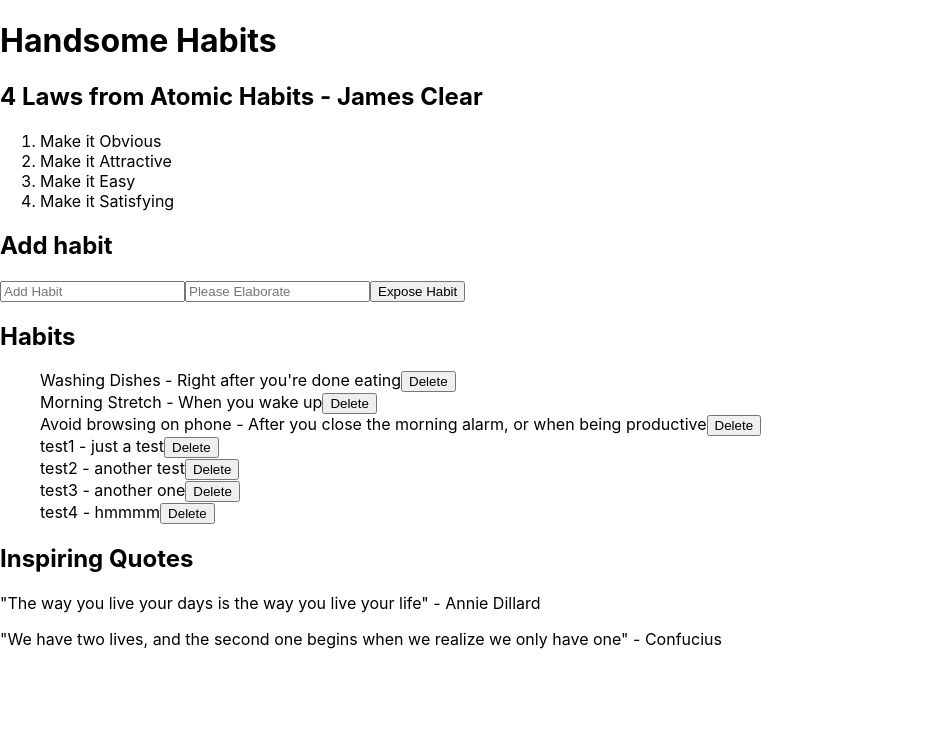
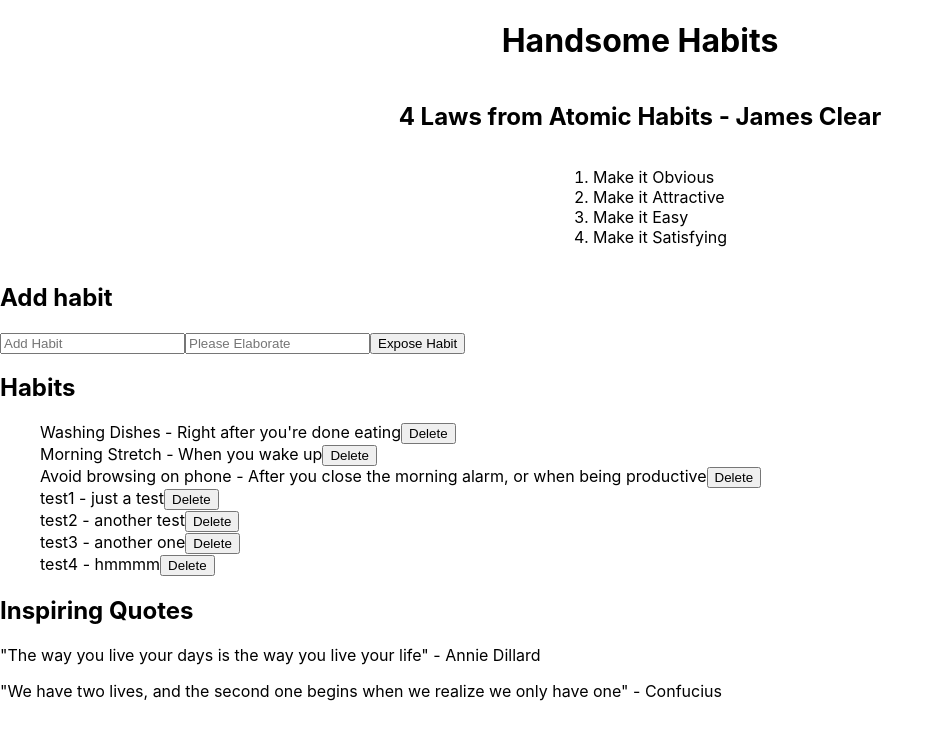
Before and after one commit to quentalala/habits, a React (Create React App) app: page / in a window 1280 px wide. Shown: the top 740 px of the page, without its empty margins (0-944 px from the left). Built offline with nearby package versions, Linux system fonts and the light colour scheme; data requests are answered from the project's data file.

Commit message:
little updates

```diff
--- a/package.json
+++ b/package.json
@@ -6,6 +6,7 @@
     "@testing-library/jest-dom": "^5.14.1",
     "@testing-library/react": "^11.2.7",
     "@testing-library/user-event": "^12.8.3",
+    "json-server": "^0.17.0",
     "react": "^17.0.2",
     "react-dom": "^17.0.2",
     "react-scripts": "4.0.3",
--- a/src/App.css
+++ b/src/App.css
@@ -1,3 +1,15 @@
+.title {
+  display: flex;
+  justify-content: center;
+}
+
+.habit-laws {
+  display: flex;
+  justify-content: center;
+  align-items: center;
+  flex-direction: column;
+}
+
 ul {
   list-style-type: none;
 }
```
Also changed, not shown: 1 other file (tests, documents, lock files or other folders).
